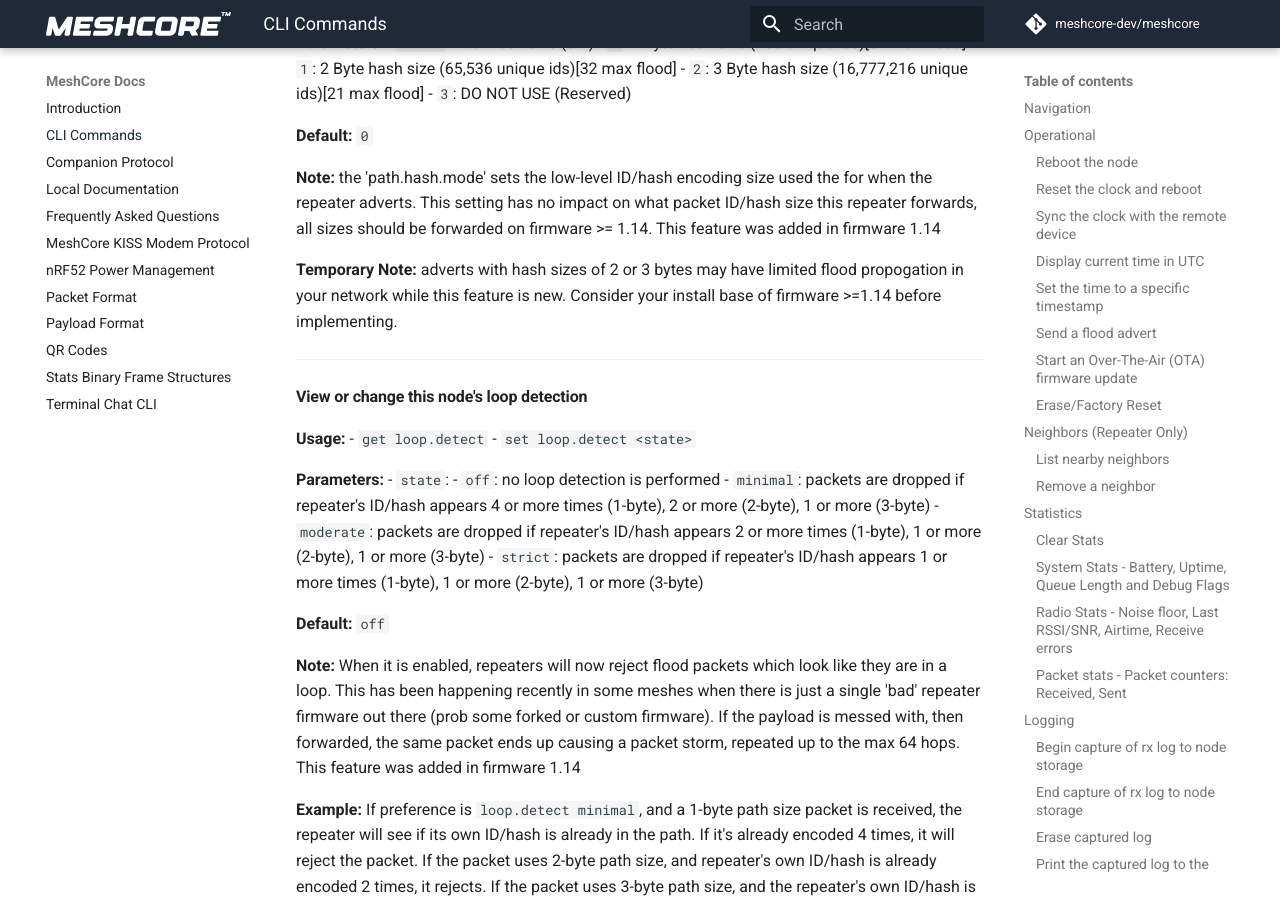
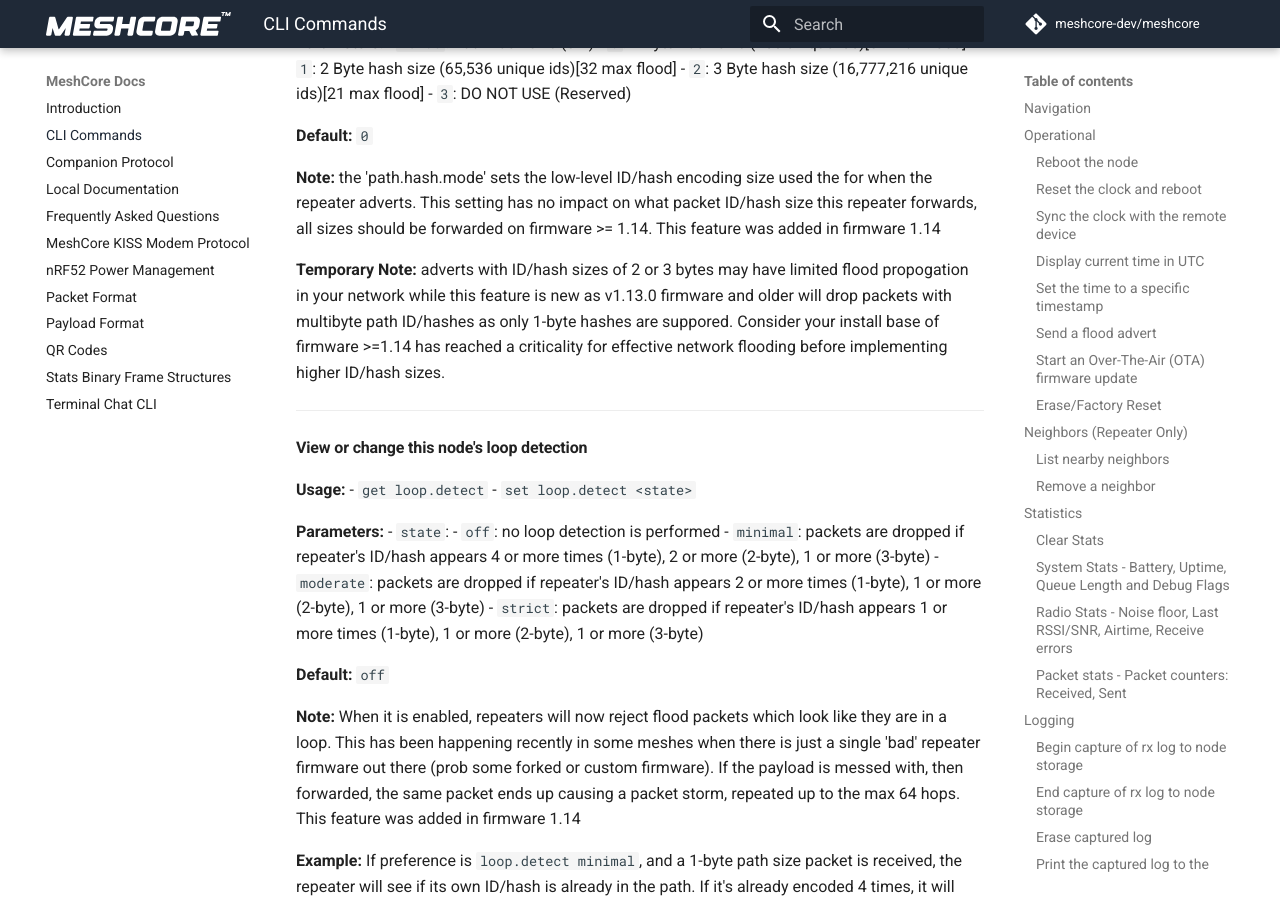
Before and after one commit to JacekVV/MeshCore-Hydra, an MkDocs documentation site: the page built from docs/cli_commands.md, in a window 1280 px wide and 900 px high, scrolled down 8126 px. Built offline with MkDocs 1.6.1 and Material for MkDocs 9.7.7, drawn with Linux system fonts in a browser that asks for light colours; comment, search, counter and statistics services are not loaded.

Commit message:
Update cli_commands.md R402

```diff
--- a/docs/cli_commands.md
+++ b/docs/cli_commands.md
@@ -399,7 +399,7 @@ This document provides an overview of CLI commands that can be sent to MeshCore
 
 **Note:** the 'path.hash.mode' sets the low-level ID/hash encoding size used the for when the repeater adverts. This setting has no impact on what packet ID/hash size this repeater forwards, all sizes should be forwarded on firmware >= 1.14. This feature was added in firmware 1.14
 
-**Temporary Note:** adverts with hash sizes of 2 or 3 bytes may have limited flood propogation in your network while this feature is new. Consider your install base of firmware >=1.14 before implementing.
+**Temporary Note:** adverts with ID/hash sizes of 2 or 3 bytes may have limited flood propogation in your network while this feature is new as v1.13.0 firmware and older will drop packets with multibyte path ID/hashes as only 1-byte hashes are suppored. Consider your install base of firmware >=1.14 has reached a criticality for effective network flooding before implementing higher ID/hash sizes.
 
 ---
 
```
